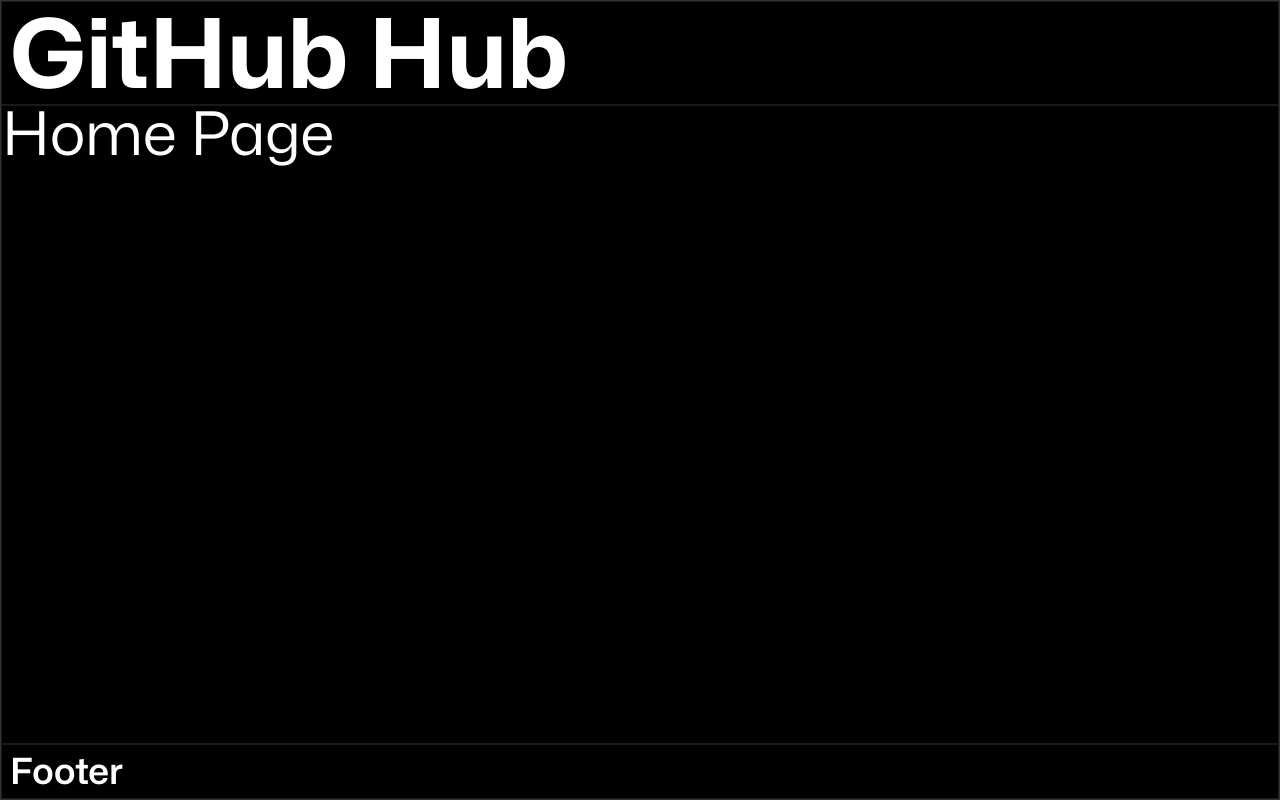
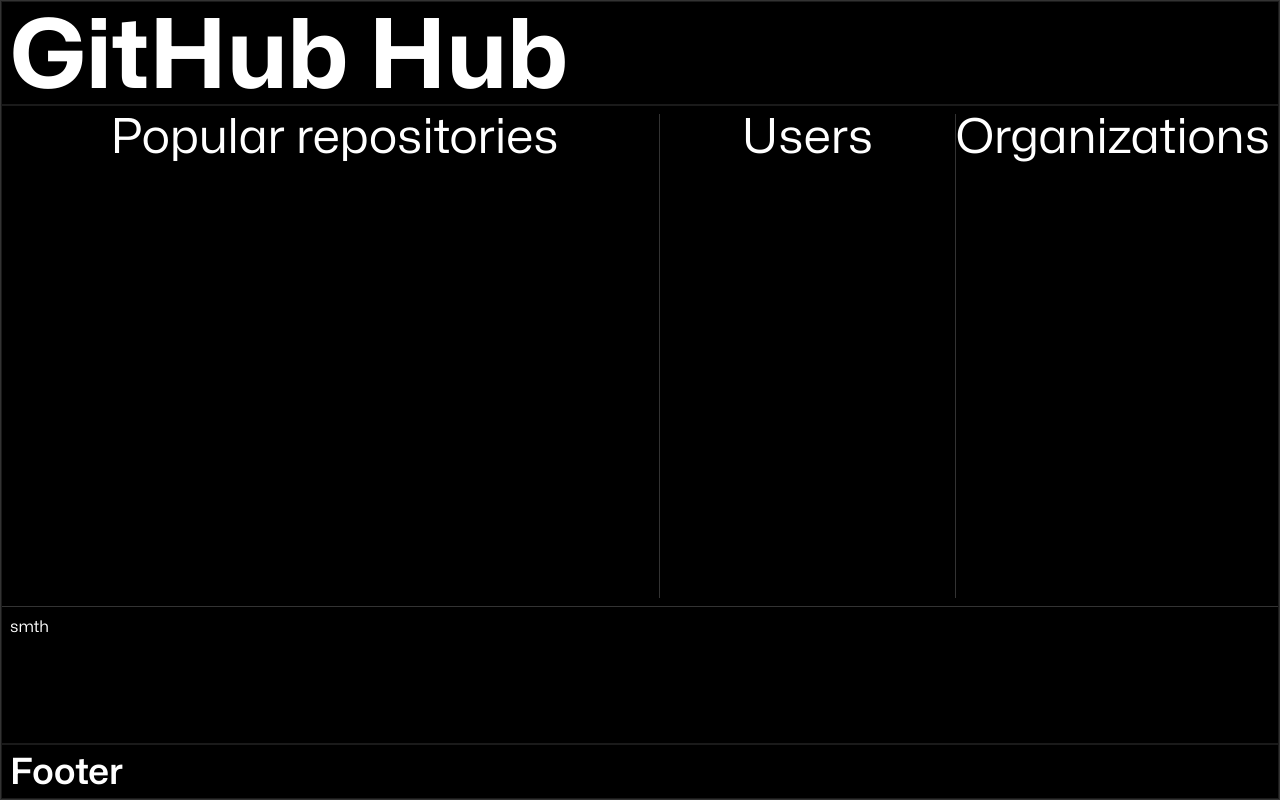
Before and after one commit to kshyr/gitlobby, a Next.js app: page / in a window 1280 px wide. Built offline with nearby package versions, Linux system fonts and the light colour scheme.

Commit message:
trying out grid

```diff
--- a/app/page.tsx
+++ b/app/page.tsx
@@ -1,7 +1,19 @@
 export default function Home() {
   return (
     <div className="home">
-      <h1 className="text-6xl text-justify">Home Page</h1>
+      <main className="grid grid-rows-[500px_105px] [&>*]:p-2">
+        <div className="grid grid-cols-[650px_1fr_1fr] [&>*]:text-center">
+          <h2 className="text-5xl border-r border-white border-opacity-20">
+            Popular repositories
+          </h2>
+          <h2 className="text-5xl border-r border-white border-opacity-20">
+            Users
+          </h2>
+          <h2 className="text-5xl">Organizations</h2>
+        </div>
+
+        <h1 className="border-t border-white border-opacity-20">smth</h1>
+      </main>
     </div>
   );
 }
--- a/styles/globals.css
+++ b/styles/globals.css
@@ -20,10 +20,13 @@
 }
 
 @layer components {
+  .border-main {
+    @apply border [&>*]:border-[0.5px] [&>*]:border-white
+    border-white border-opacity-20 [&>*]:border-opacity-10
+  }
   .grid-layout {
     @apply h-screen grid grid-cols-1 grid-rows-[104px_1fr_55px]
-      border [&>*]:border-[0.5px] [&>*]:border-white
-    border-white border-opacity-20 [&>*]:border-opacity-10;
+      border-main;
   }
 }
 
```
